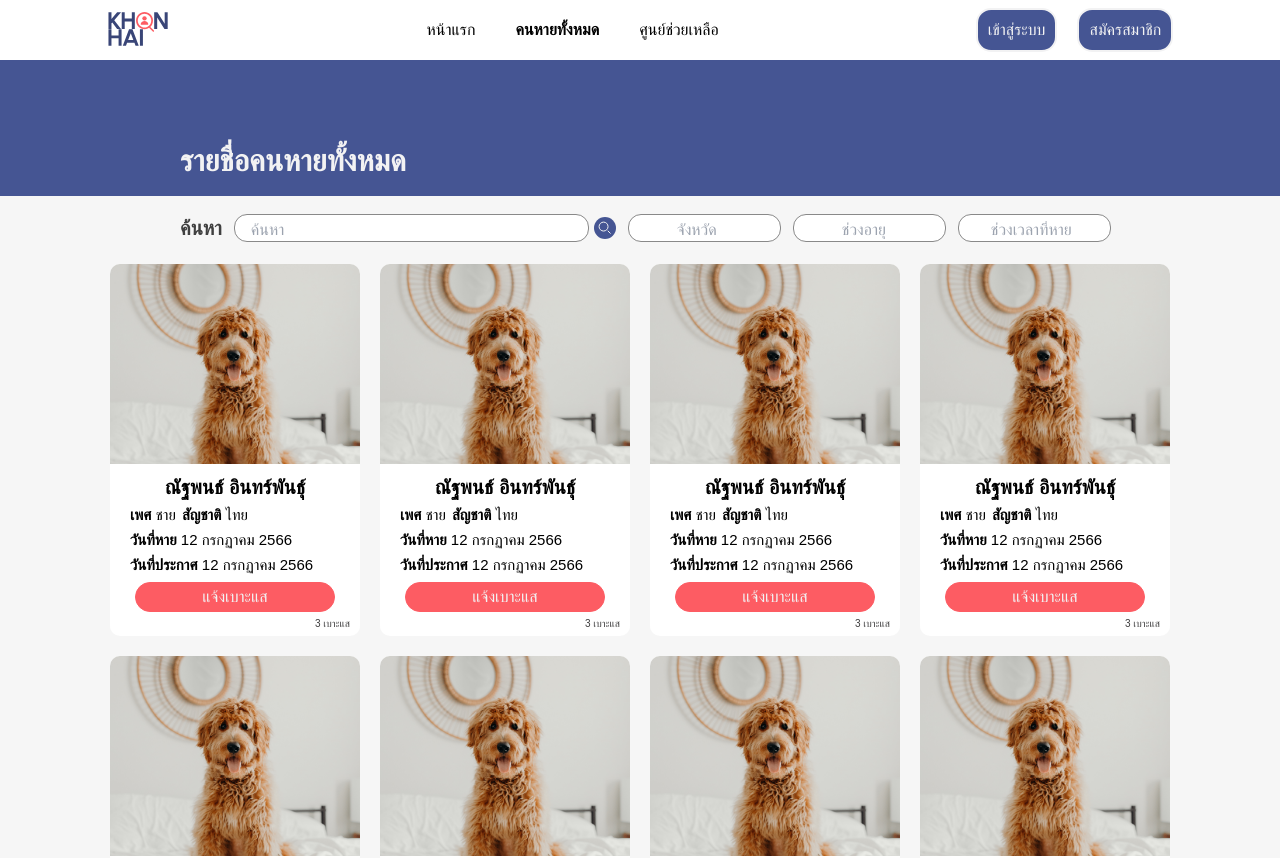
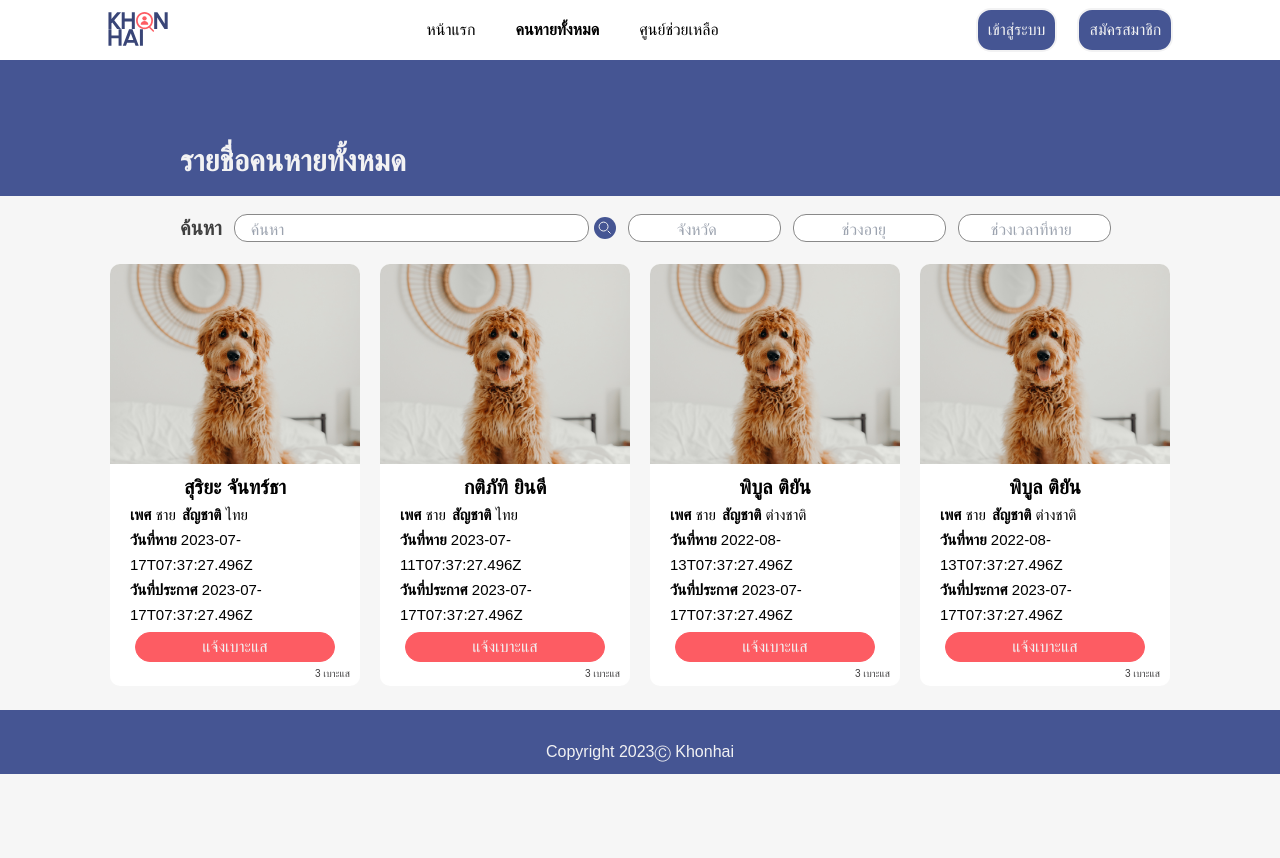
Before and after one commit to missing-people-cleverse/khonhai-fe, a React (Vite) app: page /content in a window 1280 px wide. Shown: the top 858 px of the page. After the commit the page ends 800 px from the top, so only its background shows below. Built offline with nearby package versions, Linux system fonts and the light colour scheme; a web font is replaced by a local one.

Commit message:
content hooks

```diff
--- a/src/components/Content.tsx
+++ b/src/components/Content.tsx
@@ -1,35 +1,58 @@
-import React from "react";
+import { useNavigate } from "react-router-dom";
 import classes from "./Content.module.css";
 
-const Content = () => {
+const Content = (props: any) => {
+  const { content } = props;
+  const navigate = useNavigate();
+
+  const navigateToContent = () => {
+    navigate("/content/1");
+  };
+  const navigateToComment = (e: any) => {
+    e.stopPropagation();
+    navigate("/");
+  };
+
   return (
     <>
-      <div className={classes.card}>
+      <div className={classes.card} onClick={navigateToContent}>
         <img src="/mp.jpg" alt="" className={classes.thumbnail} />
 
-        <p className={classes.name}>ณัฐพนธ์ อินทร์พันธุ์</p>
+        <p className={classes.name}>
+          {content.name} {content.surname}
+        </p>
 
         <div className="flex-col ml-[20px]">
           <p className={classes.contenttopic}>
-            เพศ <span className={classes.contentdetail}>ชาย</span>
+            เพศ{" "}
+            <span className={classes.contentdetail}>
+              {content.gender === "MALE" ? "ชาย" : "หญิง"}
+            </span>
             <span
               className={classes.contenttopic}
               style={{ marginLeft: "6px" }}
             >
-              สัญชาติ <span className={classes.contentdetail}>ไทย</span>
+              สัญชาติ{" "}
+              <span className={classes.contentdetail}>
+                {content.nationality === "THAI" ? "ไทย" : "ต่างชาติ"}
+              </span>
             </span>
           </p>
 
           <p className={classes.contenttopic}>
             วันที่หาย{" "}
-            <span className={classes.contentdetail}>12 กรกฏาคม 2566</span>
+            <span className={classes.contentdetail}>
+              {content.missingDatetime}
+            </span>
           </p>
           <p className={classes.contenttopic}>
             วันที่ประกาศ{" "}
-            <span className={classes.contentdetail}>12 กรกฏาคม 2566</span>
+            <span className={classes.contentdetail}>{content.createdAt}</span>
           </p>
         </div>
-        <button className={classes.commentbutton}>แจ้งเบาะแส</button>
+        <object className={classes.commentbutton} onClick={navigateToComment}>
+          แจ้งเบาะแส
+        </object>
         <div className={classes.commentcount}>3 เบาะแส</div>
       </div>
     </>
--- /dev/null
+++ b/src/hooks/useContent.tsx
@@ -0,0 +1,40 @@
+import { useEffect, useState } from "react";
+
+//Receive param id
+const useContent = () => {
+  const [content, setContent] = useState({});
+  const mockData = {
+    id: 1,
+    createdAt: "2023-07-17T07:37:27.496Z",
+    updatedAt: "2023-07-17T07:37:27.496Z",
+    isArchive: false,
+    name: "สุริยะ",
+    surname: "จันทร์ธา",
+    nickname: "ดาว",
+    userId: "1aa",
+    img: "123",
+    nationality: "THAI",
+    ageLastSeen: 23,
+    dateOfBirth: "2023-07-17T07:37:27.496Z",
+    gender: "MALE",
+    weight: 56,
+    height: 145,
+    skin: "WHITE",
+    remark: "แผลเป็นที่แก้มซ้าย",
+    status: "UNFOUNED",
+    province: "BANGKOK",
+    place: "cleverse",
+    missingDatetime: "2023-07-17T07:37:27.496Z",
+    missingDetail: "เสื้อแขนยาวสีดำ กางเกงขายาวสีเขียว",
+  };
+  useEffect(() => {
+    //Todo Axios
+    const fetchData = () => {
+      setContent(mockData);
+    };
+    fetchData();
+  }, []);
+  return { content };
+};
+
+export default useContent;
--- /dev/null
+++ b/src/hooks/useContents.tsx
@@ -0,0 +1,115 @@
+import { useEffect, useState } from "react";
+import { IContent } from "../types/contents";
+
+const useContents = () => {
+  const [contents, setContents] = useState([{}]);
+  const mockData: IContent[] = [
+    {
+      id: 1,
+      createdAt: "2023-07-17T07:37:27.496Z",
+      updatedAt: "2023-07-17T07:37:27.496Z",
+      isArchive: false,
+      name: "สุริยะ",
+      surname: "จันทร์ธา",
+      nickname: "ดาว",
+      userId: "1aa",
+      img: "123",
+      nationality: "THAI",
+      ageLastSeen: 23,
+      dateOfBirth: "2023-07-17T07:37:27.496Z",
+      gender: "MALE",
+      weight: 56,
+      height: 145,
+      skin: "WHITE",
+      remark: "แผลเป็นที่แก้มซ้าย",
+      status: "UNFOUNED",
+      province: "BANGKOK",
+      place: "cleverse",
+      missingDatetime: "2023-07-17T07:37:27.496Z",
+      missingDetail: "เสื้อแขนยาวสีดำ กางเกงขายาวสีเขียว",
+    },
+    {
+      id: 2,
+      createdAt: "2023-07-17T07:37:27.496Z",
+      updatedAt: "2023-07-17T07:37:27.496Z",
+      isArchive: false,
+      name: "กติภัทิ",
+      surname: "ยินดี",
+      nickname: "อาท",
+      userId: "1ab",
+      img: "123",
+      nationality: "THAI",
+      ageLastSeen: 58,
+      dateOfBirth: "2023-07-17T07:37:27.496Z",
+      gender: "MALE",
+      weight: 49,
+      height: 170,
+      skin: "WHITEYELLOW",
+      remark: "ไฝ่ที่หน้าผาก",
+      status: "UNFOUNED",
+      province: "KALASIN",
+      place: "ถ้ำมรกต เกาะมุก ตรัง",
+      missingDatetime: "2023-07-11T07:37:27.496Z",
+      missingDetail: "เสื้อเชิ้ตลายทางธรรมชาติ สีน้ำตาล",
+    },
+    {
+      id: 3,
+      createdAt: "2023-07-17T07:37:27.496Z",
+      updatedAt: "2023-07-17T07:37:27.496Z",
+      isArchive: false,
+      name: "พิบูล",
+      surname: "ติยัน",
+      nickname: "ไผ่",
+      userId: "1ac",
+      img: "123",
+      nationality: "NONTHAI",
+      ageLastSeen: 27,
+      dateOfBirth: "2023-07-17T07:37:27.496Z",
+      gender: "MALE",
+      weight: 65,
+      height: 184,
+      skin: "BLACKYELLOW",
+      remark: "แผลเป็นที่แก้มขวา",
+      status: "UNFOUNED",
+      province: "BANGKOK",
+      place: "จุดชมวิวเนินมะปราง พิษณุโลก",
+      missingDatetime: "2022-08-13T07:37:27.496Z",
+      missingDetail: "เสื้อยืดคอกลม สีขาว",
+    },
+    {
+      id: 4,
+      createdAt: "2023-07-17T07:37:27.496Z",
+      updatedAt: "2023-07-17T07:37:27.496Z",
+      isArchive: false,
+      name: "พิบูล",
+      surname: "ติยัน",
+      nickname: "ไผ่",
+      userId: "1ac",
+      img: "123",
+      nationality: "NONTHAI",
+      ageLastSeen: 27,
+      dateOfBirth: "2023-07-17T07:37:27.496Z",
+      gender: "MALE",
+      weight: 65,
+      height: 184,
+      skin: "BLACKYELLOW",
+      remark: "แผลเป็นที่แก้มขวา",
+      status: "UNFOUNED",
+      province: "BANGKOK",
+      place: "จุดชมวิวเนินมะปราง พิษณุโลก",
+      missingDatetime: "2022-08-13T07:37:27.496Z",
+      missingDetail: "เสื้อยืดคอกลม สีขาว",
+    },
+  ];
+  useEffect(() => {
+    const fetchData = () => {
+      //Todo Axios
+      setContents(mockData);
+    };
+    fetchData();
+  }, []);
+
+  return { contents };
+};
+
+export default useContents;
--- a/src/pages/MPall.tsx
+++ b/src/pages/MPall.tsx
@@ -1,159 +1,161 @@
-import React from "react";
 import PageHeader from "../components/PageHeader";
 import Content from "../components/Content";
 import { Link } from "react-router-dom";
+import useContents from "../hooks/useContents";
+import { IContent } from "../types/contents";
 
 const MPall = () => {
-  const contents = [
-    {
-      name: "ณัฐพนธ์ อินทร์พันธุ์",
-      gender: "ชาย",
-      age: 26,
-      missingDate: "12 กรกฏาคม 2566",
-      createdAt: "12 กรกฏาคม 2566",
-      comment: 3,
-      isArchive: false,
-    },
-    {
-      name: "ณัฐพนธ์ อินทร์พันธุ์",
-      gender: "ชาย",
-      age: 26,
-      missingDate: "12 กรกฏาคม 2566",
-      createdAt: "12 กรกฏาคม 2566",
-      comment: 3,
-      isArchive: false,
-    },
-    {
-      name: "ณัฐพนธ์ อินทร์พันธุ์",
-      gender: "ชาย",
-      age: 26,
-      missingDate: "12 กรกฏาคม 2566",
-      createdAt: "12 กรกฏาคม 2566",
-      comment: 3,
-      isArchive: false,
-    },
-    {
-      name: "ณัฐพนธ์ อินทร์พันธุ์",
-      gender: "ชาย",
-      age: 26,
-      missingDate: "12 กรกฏาคม 2566",
-      createdAt: "12 กรกฏาคม 2566",
-      comment: 3,
-      isArchive: false,
-    },
-    {
-      name: "ณัฐพนธ์ อินทร์พันธุ์",
-      gender: "ชาย",
-      age: 26,
-      missingDate: "12 กรกฏาคม 2566",
-      createdAt: "12 กรกฏาคม 2566",
-      comment: 3,
-      isArchive: false,
-    },
-    {
-      name: "ณัฐพนธ์ อินทร์พันธุ์",
-      gender: "ชาย",
-      age: 26,
-      missingDate: "12 กรกฏาคม 2566",
-      createdAt: "12 กรกฏาคม 2566",
-      comment: 3,
-      isArchive: false,
-    },
-    {
-      name: "ณัฐพนธ์ อินทร์พันธุ์",
-      gender: "ชาย",
-      age: 26,
-      missingDate: "12 กรกฏาคม 2566",
-      createdAt: "12 กรกฏาคม 2566",
-      comment: 3,
-      isArchive: false,
-    },
-    {
-      name: "ณัฐพนธ์ อินทร์พันธุ์",
-      gender: "ชาย",
-      age: 26,
-      missingDate: "12 กรกฏาคม 2566",
-      createdAt: "12 กรกฏาคม 2566",
-      comment: 3,
-      isArchive: false,
-    },
-    {
-      name: "ณัฐพนธ์ อินทร์พันธุ์",
-      gender: "ชาย",
-      age: 26,
-      missingDate: "12 กรกฏาคม 2566",
-      createdAt: "12 กรกฏาคม 2566",
-      comment: 3,
-      isArchive: false,
-    },
-    {
-      name: "ณัฐพนธ์ อินทร์พันธุ์",
-      gender: "ชาย",
-      age: 26,
-      missingDate: "12 กรกฏาคม 2566",
-      createdAt: "12 กรกฏาคม 2566",
-      comment: 3,
-      isArchive: false,
-    },
-    {
-      name: "ณัฐพนธ์ อินทร์พันธุ์",
-      gender: "ชาย",
-      age: 26,
-      missingDate: "12 กรกฏาคม 2566",
-      createdAt: "12 กรกฏาคม 2566",
-      comment: 3,
-      isArchive: false,
-    },
-    {
-      name: "ณัฐพนธ์ อินทร์พันธุ์",
-      gender: "ชาย",
-      age: 26,
-      missingDate: "12 กรกฏาคม 2566",
-      createdAt: "12 กรกฏาคม 2566",
-      comment: 3,
-      isArchive: false,
-    },
-    {
-      name: "ณัฐพนธ์ อินทร์พันธุ์",
-      gender: "ชาย",
-      age: 26,
-      missingDate: "12 กรกฏาคม 2566",
-      createdAt: "12 กรกฏาคม 2566",
-      comment: 3,
-      isArchive: false,
-    },
-    {
-      name: "ณัฐพนธ์ อินทร์พันธุ์",
-      gender: "ชาย",
-      age: 26,
-      missingDate: "12 กรกฏาคม 2566",
-      createdAt: "12 กรกฏาคม 2566",
-      comment: 3,
-      isArchive: false,
-    },
-    {
-      name: "ณัฐพนธ์ อินทร์พันธุ์",
-      gender: "ชาย",
-      age: 26,
-      missingDate: "12 กรกฏาคม 2566",
-      createdAt: "12 กรกฏาคม 2566",
-      comment: 3,
-      isArchive: false,
-    },
-    {
-      name: "ณัฐพนธ์ อินทร์พันธุ์",
-      gender: "ชาย",
-      age: 26,
-      missingDate: "12 กรกฏาคม 2566",
-      createdAt: "12 กรกฏาคม 2566",
-      comment: 3,
-      isArchive: false,
-    },
-  ];
+  const { contents } = useContents();
+
+  // const contents = [
+  //   {
+  //     name: "ณัฐพนธ์ อินทร์พันธุ์",
+  //     gender: "ชาย",
+  //     age: 26,
+  //     missingDate: "12 กรกฏาคม 2566",
+  //     createdAt: "12 กรกฏาคม 2566",
+  //     comment: 3,
+  //     isArchive: false,
+  //   },
+  //   {
+  //     name: "ณัฐพนธ์ อินทร์พันธุ์",
+  //     gender: "ชาย",
+  //     age: 26,
+  //     missingDate: "12 กรกฏาคม 2566",
+  //     createdAt: "12 กรกฏาคม 2566",
+  //     comment: 3,
+  //     isArchive: false,
+  //   },
+  //   {
+  //     name: "ณัฐพนธ์ อินทร์พันธุ์",
+  //     gender: "ชาย",
+  //     age: 26,
+  //     missingDate: "12 กรกฏาคม 2566",
+  //     createdAt: "12 กรกฏาคม 2566",
+  //     comment: 3,
+  //     isArchive: false,
+  //   },
+  //   {
+  //     name: "ณัฐพนธ์ อินทร์พันธุ์",
+  //     gender: "ชาย",
+  //     age: 26,
+  //     missingDate: "12 กรกฏาคม 2566",
+  //     createdAt: "12 กรกฏาคม 2566",
+  //     comment: 3,
+  //     isArchive: false,
+  //   },
+  //   {
+  //     name: "ณัฐพนธ์ อินทร์พันธุ์",
+  //     gender: "ชาย",
+  //     age: 26,
+  //     missingDate: "12 กรกฏาคม 2566",
+  //     createdAt: "12 กรกฏาคม 2566",
+  //     comment: 3,
+  //     isArchive: false,
+  //   },
+  //   {
+  //     name: "ณัฐพนธ์ อินทร์พันธุ์",
+  //     gender: "ชาย",
+  //     age: 26,
+  //     missingDate: "12 กรกฏาคม 2566",
+  //     createdAt: "12 กรกฏาคม 2566",
+  //     comment: 3,
+  //     isArchive: false,
+  //   },
+  //   {
+  //     name: "ณัฐพนธ์ อินทร์พันธุ์",
+  //     gender: "ชาย",
+  //     age: 26,
+  //     missingDate: "12 กรกฏาคม 2566",
+  //     createdAt: "12 กรกฏาคม 2566",
+  //     comment: 3,
+  //     isArchive: false,
+  //   },
+  //   {
+  //     name: "ณัฐพนธ์ อินทร์พันธุ์",
+  //     gender: "ชาย",
+  //     age: 26,
+  //     missingDate: "12 กรกฏาคม 2566",
+  //     createdAt: "12 กรกฏาคม 2566",
+  //     comment: 3,
+  //     isArchive: false,
+  //   },
+  //   {
+  //     name: "ณัฐพนธ์ อินทร์พันธุ์",
+  //     gender: "ชาย",
+  //     age: 26,
+  //     missingDate: "12 กรกฏาคม 2566",
+  //     createdAt: "12 กรกฏาคม 2566",
+  //     comment: 3,
+  //     isArchive: false,
+  //   },
+  //   {
+  //     name: "ณัฐพนธ์ อินทร์พันธุ์",
+  //     gender: "ชาย",
+  //     age: 26,
+  //     missingDate: "12 กรกฏาคม 2566",
+  //     createdAt: "12 กรกฏาคม 2566",
+  //     comment: 3,
+  //     isArchive: false,
+  //   },
+  //   {
+  //     name: "ณัฐพนธ์ อินทร์พันธุ์",
+  //     gender: "ชาย",
+  //     age: 26,
+  //     missingDate: "12 กรกฏาคม 2566",
+  //     createdAt: "12 กรกฏาคม 2566",
+  //     comment: 3,
+  //     isArchive: false,
+  //   },
+  //   {
+  //     name: "ณัฐพนธ์ อินทร์พันธุ์",
+  //     gender: "ชาย",
+  //     age: 26,
+  //     missingDate: "12 กรกฏาคม 2566",
+  //     createdAt: "12 กรกฏาคม 2566",
+  //     comment: 3,
+  //     isArchive: false,
+  //   },
+  //   {
+  //     name: "ณัฐพนธ์ อินทร์พันธุ์",
+  //     gender: "ชาย",
+  //     age: 26,
+  //     missingDate: "12 กรกฏาคม 2566",
+  //     createdAt: "12 กรกฏาคม 2566",
+  //     comment: 3,
+  //     isArchive: false,
+  //   },
+  //   {
+  //     name: "ณัฐพนธ์ อินทร์พันธุ์",
+  //     gender: "ชาย",
+  //     age: 26,
+  //     missingDate: "12 กรกฏาคม 2566",
+  //     createdAt: "12 กรกฏาคม 2566",
+  //     comment: 3,
+  //     isArchive: false,
+  //   },
+  //   {
+  //     name: "ณัฐพนธ์ อินทร์พันธุ์",
+  //     gender: "ชาย",
+  //     age: 26,
+  //     missingDate: "12 กรกฏาคม 2566",
+  //     createdAt: "12 กรกฏาคม 2566",
+  //     comment: 3,
+  //     isArchive: false,
+  //   },
+  //   {
+  //     name: "ณัฐพนธ์ อินทร์พันธุ์",
+  //     gender: "ชาย",
+  //     age: 26,
+  //     missingDate: "12 กรกฏาคม 2566",
+  //     createdAt: "12 กรกฏาคม 2566",
+  //     comment: 3,
+  //     isArchive: false,
+  //   },
+  // ];
 
   return (
     <>
-      <Link to={`/content/1`}>
       <PageHeader name="รายชื่อคนหายทั้งหมด" />
       <div className="flex gap-[12px] mt-[12px] ml-[180px]  flex-wrap items-center w-4/5">
         <p className="text-center text-neutral-700 text-xl font-semibold leading-loose">
@@ -179,24 +181,12 @@ const MPall = () => {
       </div>
       <div className="grid place-items-center">
         <div className="flex gap-[20px] flex-wrap w-[1060px] mt-[16px] items-center mb-[24px]">
-            <Content />
-            <Content />
-            <Content />
-            <Content />
-            <Content />
-            <Content />
-            <Content />
-            <Content />
-            <Content />
-            <Content />
-            <Content />
-            <Content />
-            <Content />
-            <Content />
-            <Content />
+          {contents &&
+            contents.map((content: any) => {
+              return <Content key={content.id} content={content} />;
+            })}
         </div>
       </div>
-      </Link>
     </>
   );
 };
--- /dev/null
+++ b/src/types/contents.tsx
@@ -0,0 +1,24 @@
+export interface IContent {
+  id: number;
+  createdAt: string;
+  updatedAt: string;
+  isArchive: boolean;
+  name: string;
+  surname: string;
+  nickname: string;
+  userId: string;
+  img: string;
+  nationality: string;
+  ageLastSeen: number;
+  dateOfBirth: string;
+  missingDetail: string;
+  gender: string;
+  weight: number;
+  height: number;
+  skin: string;
+  remark: string;
+  status: string;
+  province: string;
+  place: string;
+  missingDatetime: string;
+}
```
Lines whose indentation alone changed are shown as unchanged.
